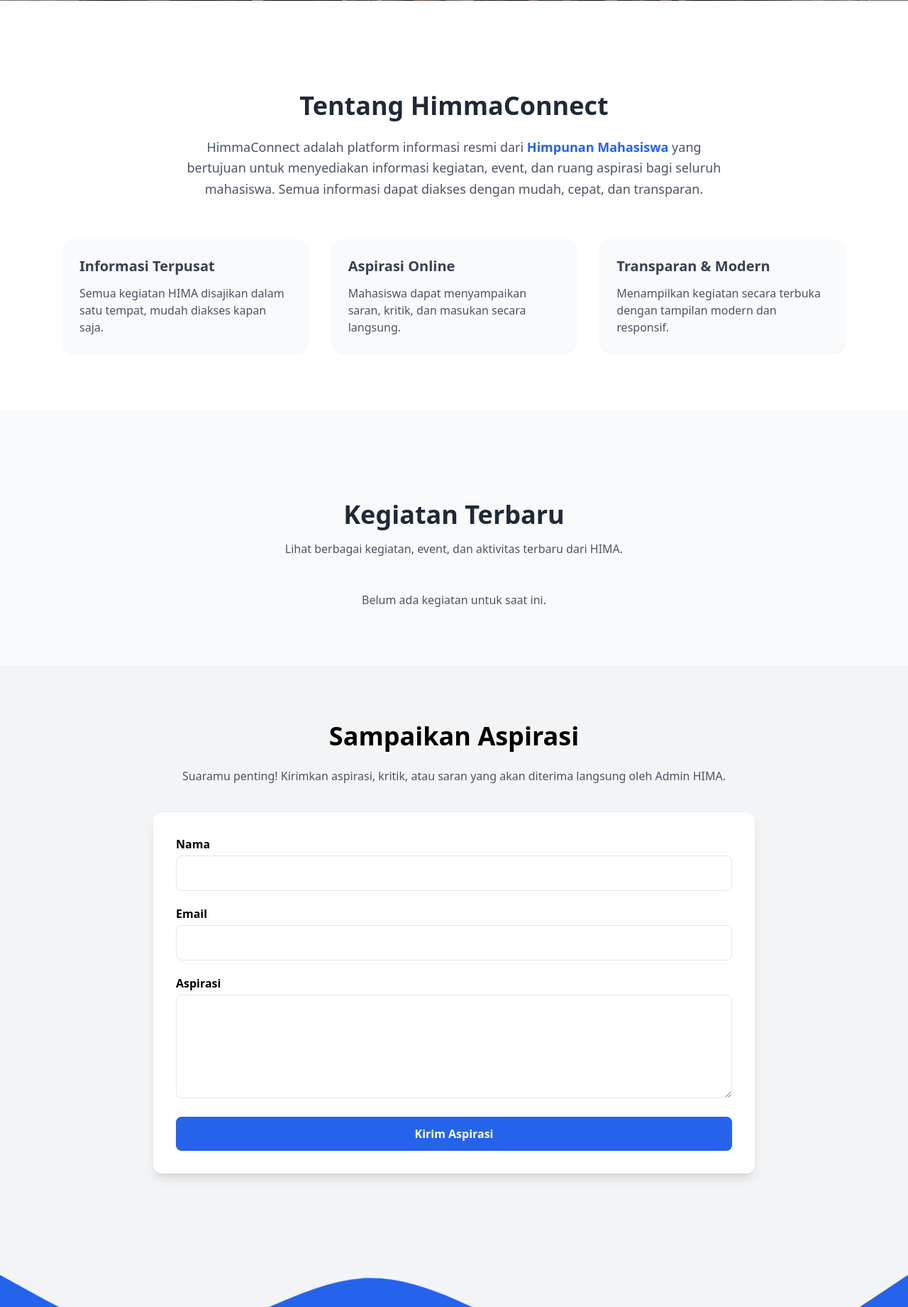
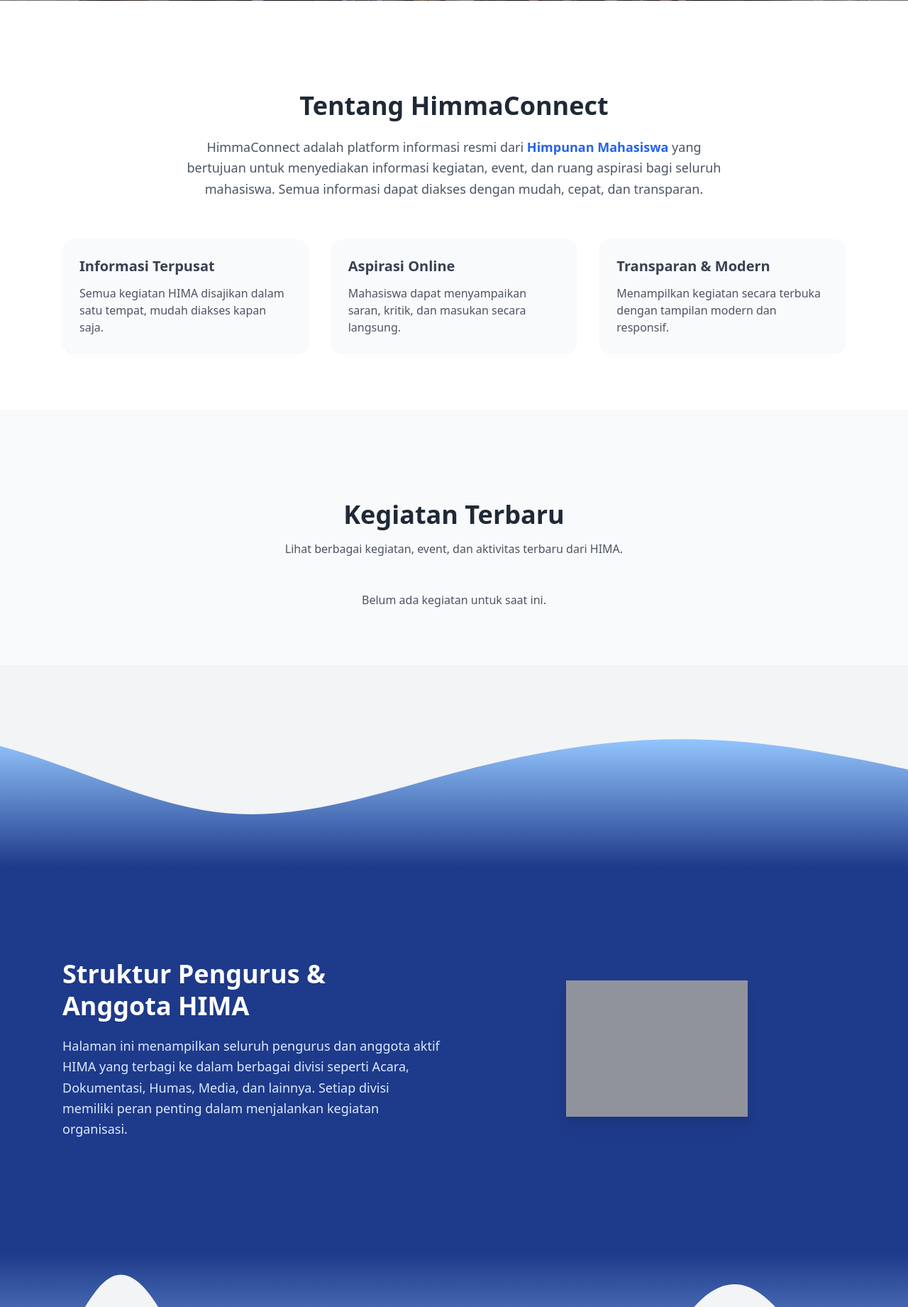
Before and after one commit to HimmaConnect/HimmaConnect, a PHP site: page / in a window 1280 px wide. Shown: the part 719-2560 px from the top of the page at 71% size. Run offline with PHP 8.4, Linux system fonts and the light colour scheme; data that the repository does not hold is empty; some libraries are stand-ins or nearby versions; grey boxes are pictures that could not be loaded.

Commit message:
deskripsi perubahan

```diff
--- a/admin/anggota.php
+++ b/admin/anggota.php
@@ -87,8 +87,7 @@ function toggleSidebar() {
             <th class="p-4 text-center w-14 rounded-tl-2xl">No</th>
             <th class="p-4 text-center w-80">Foto</th>
             <th class="p-4 text-left">Nama</th>
-            <th class="p-4 text-left whitespace-nowrap">NIM</th>
-            <th class="p-4 text-left whitespace-nowrap">Prodi</th>
+            <th class="p-4 text-left whitespace-nowrap">Divisi</th>
             <th class="p-4 text-left w-80">Email</th>
             <th class="p-4 text-center w-32 rounded-tr-2xl">Aksi</th>
         </tr>
@@ -115,8 +114,7 @@ function toggleSidebar() {
             </td>
 
             <td class="p-4 font-medium"><?= htmlspecialchars($row['nama']) ?></td>
-            <td class="p-4 whitespace-nowrap"><?= htmlspecialchars($row['nim']) ?></td>
-            <td class="p-4 whitespace-nowrap"><?= htmlspecialchars($row['prodi']) ?></td>
+            <td class="p-4 whitespace-nowrap"><?= htmlspecialchars($row['divisi']) ?></td>
             <td class="p-4 whitespace-nowrap"><?= htmlspecialchars($row['email']) ?></td>
 
             <td class="p-4 flex justify-center gap-2">
--- a/index.php
+++ b/index.php
@@ -124,6 +124,7 @@ class="w-10 h-10 rounded-full shadow-md group-hover:scale-105 transition"
 <ul class="hidden md:flex gap-8 text-gray-700 font-medium tracking-wide">
 <li><a href="#tentang" class="hover:text-blue-600 transition">Tentang</a></li>
 <li><a href="#kegiatan" class="hover:text-blue-600 transition">Kegiatan</a></li>
+<li><a href="#anggota" class="hover:text-blue-600 transition">Anggota</a></li>
 <li><a href="#aspirasi" class="hover:text-blue-600 transition">Aspirasi</a></li>
 <li><a href="cek_aspirasi.php" class="hover:text-blue-600 transition">Cek Aspirasi</a></li>
 </ul>
@@ -156,6 +157,7 @@ class="w-10 h-10 rounded-full shadow-md group-hover:scale-105 transition"
     <ul class="flex flex-col py-3 text-gray-700 font-medium tracking-wide">
         <a href="#tentang" class="px-6 py-3 hover:bg-gray-100">Tentang</a>
         <a href="#kegiatan" class="px-6 py-3 hover:bg-gray-100">Kegiatan</a>
+        <a href="#anggota" class="px-6 py-3 hover:bg-gray-100">Anggota</a>
         <a href="#aspirasi" class="px-6 py-3 hover:bg-gray-100">Aspirasi</a>
         <a href="cek_aspirasi.php" class="px-6 py-3 hover:bg-gray-100">Cek Aspirasi</a>
     </ul>
@@ -311,6 +313,141 @@ class="w-10 h-10 rounded-full shadow-md group-hover:scale-105 transition"
 <!-- SECTION KEGIATAN -->
 
 
+<!-- WAVES -->
+<svg xmlns="http://www.w3.org/2000/svg" viewBox="0 0 1440 320">
+  <defs>
+    <linearGradient id="gradWaveSmooth" x1="0%" y1="0%" x2="0%" y2="100%">
+      <stop offset="0%" stop-color="#93c5fd" />
+      <stop offset="100%" stop-color="#1e3a8a" />
+    </linearGradient>
+  </defs>
+
+  <path
+    fill="url(#gradWaveSmooth)"
+    d="M0,128C120,160,240,224,360,234.7C480,245,600,203,720,170.7C840,139,960,117,1080,117.3C1200,117,1320,139,1440,165.3L1440,320H0Z">
+  </path>
+</svg>
+<!-- WAVES -->
+
+
+<!-- SECTION ANGGOTA / PENGURUS -->
+<section id="anggota" class="pt-32 pb-24 bg-blue-900">
+  <div class="max-w-6xl mx-auto px-6">
+
+    <!-- HEADER -->
+    <div class="grid md:grid-cols-2 gap-10 items-center">
+      <div>
+        <h2 class="text-4xl font-bold text-white leading-tight">
+          Struktur Pengurus & Anggota HIMA
+        </h2>
+        <p class="mt-5 text-blue-100 text-lg leading-relaxed">
+          Halaman ini menampilkan seluruh pengurus dan anggota aktif HIMA yang terbagi
+          ke dalam berbagai divisi seperti Acara, Dokumentasi, Humas, Media, dan lainnya.
+          Setiap divisi memiliki peran penting dalam menjalankan kegiatan organisasi.
+        </p>
+      </div>
+
+      <div class="flex justify-center">
+        <img src="assets/img/team-illustration.svg"
+             class="w-64 opacity-90 drop-shadow-xl" alt="">
+      </div>
+    </div>
+
+    <!-- LIST DIVISI -->
+    <div class="mt-16 space-y-6">
+
+      <?php
+      include 'config/koneksi.php';
+      $divisiQuery = mysqli_query($conn, "SELECT DISTINCT divisi FROM anggota ORDER BY divisi ASC");
+      ?>
+
+      <?php while ($d = mysqli_fetch_assoc($divisiQuery)): ?>
+      <?php
+      $divisi = $d['divisi'];
+      $anggota = mysqli_query($conn, "SELECT * FROM anggota WHERE divisi='$divisi'");
+      ?>
+
+      <!-- ACCORDION DIVISI -->
+      <div class="bg-white rounded-2xl shadow-md border border-gray-200 overflow-hidden">
+        <button
+          onclick="toggleDivisi('divisi-<?= $divisi ?>')"
+          class="w-full flex justify-between items-center p-5"
+        >
+          <h3 class="text-xl font-semibold text-blue-900"><?= $divisi ?></h3>
+          <span id="icon-divisi-<?= $divisi ?>" class="text-slate-600 text-2xl font-bold">+</span>
+        </button>
+
+        <!-- CONTENT -->
+        <div id="divisi-<?= $divisi ?>" class="hidden p-5 border-t space-y-4 bg-gray-50">
+
+          <?php while ($a = mysqli_fetch_assoc($anggota)): ?>
+
+          <!-- CARD ANGGOTA PREMIUM -->
+          <div class="flex items-center gap-5 p-4 bg-white border border-gray-200 rounded-xl shadow-sm hover:border-blue-300 hover:shadow-md transition">
+            <img src="uploads/anggota/<?= $a['foto'] ?>"
+                 onerror="this.src='assets/img/default-user.png'"
+                 class="w-20 h-20 rounded-full object-cover shadow-md">
+
+            <div>
+              <h4 class="text-lg font-bold text-slate-800"><?= $a['nama'] ?></h4>
+              <p class="text-sm text-slate-600"><?= $a['email'] ?></p>
+              <p class="text-xs text-slate-500 mt-1">Divisi: <?= $divisi ?></p>
+            </div>
+          </div>
+
+          <?php endwhile; ?>
+        </div>
+      </div>
+
+      <?php endwhile; ?>
+
+    </div>
+
+  </div>
+</section>
+
+<script>
+function toggleDivisi(id) {
+    let content = document.getElementById(id);
+    let icon = document.getElementById("icon-" + id);
+
+    if (content.classList.contains("hidden")) {
+        content.classList.remove("hidden");
+        icon.innerHTML = "−";
+        icon.classList.add("text-blue-400");
+    } else {
+        content.classList.add("hidden");
+        icon.innerHTML = "+";
+        icon.classList.remove("text-blue-400");
+    }
+}
+</script>
+<!-- SECTION ANGGOTA / PENGURUS -->
+<!-- WAVES -->
+<svg xmlns="http://www.w3.org/2000/svg" viewBox="0 0 1440 320">
+  <defs>
+    <linearGradient id="waveBottomGrad" x1="0%" y1="0%" x2="0%" y2="100%">
+      <stop offset="0%" stop-color="#1e3a8a" />   <!-- blue-900 -->
+      <stop offset="100%" stop-color="#93c5fd" /> <!-- blue-300 -->
+    </linearGradient>
+  </defs>
+  <path
+    fill="url(#waveBottomGrad)"
+    fill-opacity="1"
+    d="M0,256L14.1,245.3C28.2,235,56,213,85,170.7C112.9,128,141,64,169,42.7C197.6,21,
+    226,43,254,90.7C282.4,139,311,213,339,213.3C367.1,213,395,139,424,122.7C451.8,107,
+    480,149,508,176C536.5,203,565,213,593,197.3C621.2,181,649,139,678,133.3C705.9,128,
+    734,160,762,165.3C790.6,171,819,149,847,149.3C875.3,149,904,171,932,186.7C960,203,
+    988,213,1016,192C1044.7,171,1073,117,1101,85.3C1129.4,53,1158,43,1186,53.3C1214.1,
+    64,1242,96,1271,138.7C1298.8,181,1327,235,1355,256C1383.5,277,1412,267,1426,261.3L1440,
+    256L1440,0L0,0Z">
+  </path>
+</svg>
+<!-- WAVES -->
+
+
+
+
 <!-- ASPIRASI SECTION -->
 <section id="aspirasi" class="py-20 bg-gray-100">
     <div class="max-w-4xl mx-auto px-6">
```
Also changed, not shown: admin/edit_anggota.php (+38 -38 lines), admin/tambah_anggota.php (+24 -22 lines), uploads/anggota/1763893303-WhatsApp Image 2024-12-07 at 16.43.36_bbc744dd.jpg (added), uploads/anggota/1763893355-Ban PU.jpg (added), uploads/anggota/1763893374-Lutpi.jpg (added).
